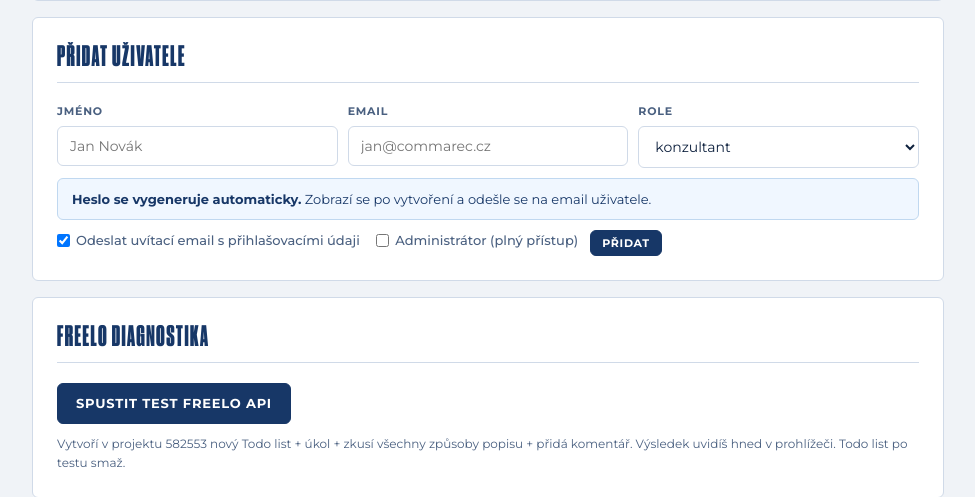
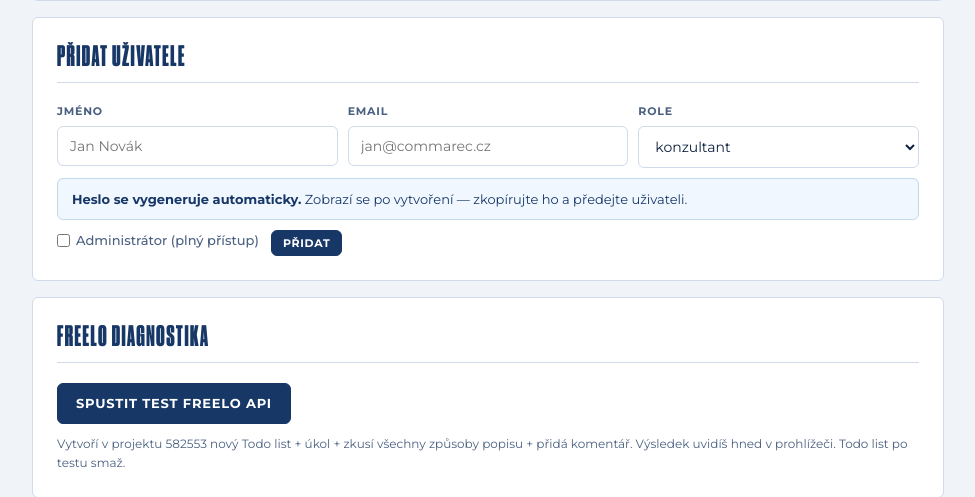
Before and after one commit to CommarecMK/commarec-zapisy, a Flask app: page /admin in a window 1280 px wide. Shown: the part 413-910 px from the top of the page, without its empty margins (152-1127 px from the left). Run offline with Flask 3, Linux system fonts and the light colour scheme; the visitor is signed in with stand-in values (Sample User, id 1).

Commit message:
Add files via upload

```diff
--- a/app.py
+++ b/app.py
@@ -1581,8 +1581,6 @@ def pridat_uzivatele():
     name     = request.form.get("name","").strip()
     is_admin = bool(request.form.get("is_admin"))
     role     = request.form.get("role","konzultant")
-    send_email = bool(request.form.get("send_email", True))
-
     if not email or not name:
         return redirect(url_for("admin"))
     if User.query.filter_by(email=email).first():
@@ -1598,16 +1596,8 @@ def pridat_uzivatele():
     db.session.add(u)
     db.session.commit()
 
-    # Odešli uvítací email
-    email_sent = False
-    if send_email:
-        email_sent = send_welcome_email(email, name, password)
-
-    # Flash zpráva s heslem (vždy zobrazit, i když email selhal)
-    flash_msg = f"Uživatel {name} vytvořen. Heslo: {password}"
-    if send_email and not email_sent:
-        flash_msg += " (email se nepodařilo odeslat — zkopírujte heslo ručně)"
-    session["admin_flash"] = flash_msg
+    # Flash zpráva s heslem — zobraz vždy (email zatím neposíláme)
+    session["admin_flash"] = f"Uživatel {name} vytvořen. Heslo: {password}"
 
     return redirect(url_for("admin"))
 
--- a/templates/admin.html
+++ b/templates/admin.html
@@ -25,9 +25,13 @@
 {% block content %}
 <div class="container">
   {% if admin_flash %}
-  <div style="background:#173767;color:white;padding:14px 20px;border-radius:8px;margin-bottom:20px;display:flex;align-items:center;gap:12px;font-size:14px;">
-    <span style="font-size:20px;">&#9432;</span>
-    <span>{{ admin_flash }}</span>
+  <div style="background:#173767;color:white;padding:16px 24px;border-radius:8px;margin-bottom:24px;display:flex;align-items:center;gap:14px;">
+    <span style="font-size:24px;flex-shrink:0;">&#9432;</span>
+    <div>
+      <div style="font-size:11px;font-weight:700;text-transform:uppercase;letter-spacing:0.08em;opacity:0.6;margin-bottom:4px;">Nový uživatel vytvořen</div>
+      <div style="font-size:15px;font-weight:600;">{{ admin_flash }}</div>
+      <div style="font-size:11px;opacity:0.5;margin-top:4px;">Zkopírujte heslo a předejte uživateli — po zavření stránky ho znovu nezobrazíme.</div>
+    </div>
   </div>
   {% endif %}
   <div class="page-header">
@@ -74,11 +78,11 @@
         <div><label>Role</label><select name="role"><option value="konzultant">konzultant</option><option value="admin">admin</option><option value="superadmin">superadmin</option></select></div>
       </div>
       <div style="background:#f0f7ff;border:1px solid #c0d8f0;border-radius:6px;padding:10px 14px;margin-bottom:10px;font-size:13px;color:#173767;">
-        <strong>Heslo se vygeneruje automaticky.</strong> Zobrazí se po vytvoření a odešle se na email uživatele.
+        <strong>Heslo se vygeneruje automaticky.</strong> Zobrazí se po vytvoření — zkopírujte ho a předejte uživateli.
       </div>
       <div style="display:flex;gap:12px;align-items:center;">
         <label style="display:flex;align-items:center;gap:6px;font-size:13px;text-transform:none;letter-spacing:0;font-weight:500;cursor:pointer;">
-          <input type="checkbox" name="send_email" value="1" checked> Odeslat uvítací email s přihlašovacími údaji &nbsp;&nbsp; <input type="checkbox" name="is_admin" value="1"> Administrátor (plný přístup)
+          <input type="checkbox" name="is_admin" value="1"> Administrátor (plný přístup)
         </label>
         <button type="submit" class="btn btn-navy btn-sm" style="font-family:'DrukCondensed','Impact',sans-serif;font-weight:900;letter-spacing:0.06em;text-transform:uppercase;">Přidat</button>
       </div>
```
